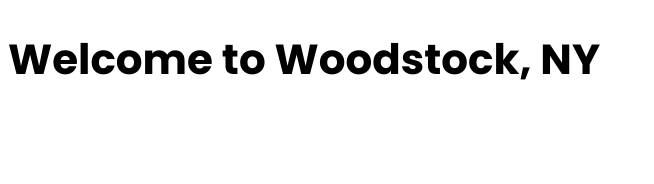
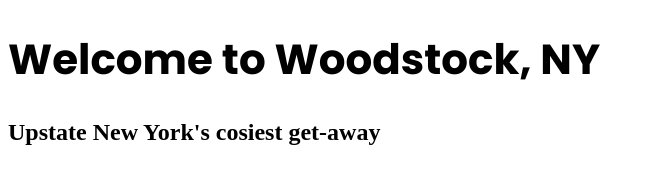
Before and after one commit to tori-noel/woodstock-project, a plain HTML site: page index.html in a window 1280 px wide. Shown: the whole page, without its empty margins (0-654 px from the left). Drawn offline with Linux system fonts and the light colour scheme.

Commit message:
added an h2 subheading

```diff
--- a/index.html
+++ b/index.html
@@ -15,5 +15,6 @@
   </head>
   <body>
     <h1>Welcome to Woodstock, NY</h1>
+    <h2>Upstate New York's cosiest get-away</h2>
   </body>
 </html>
```
